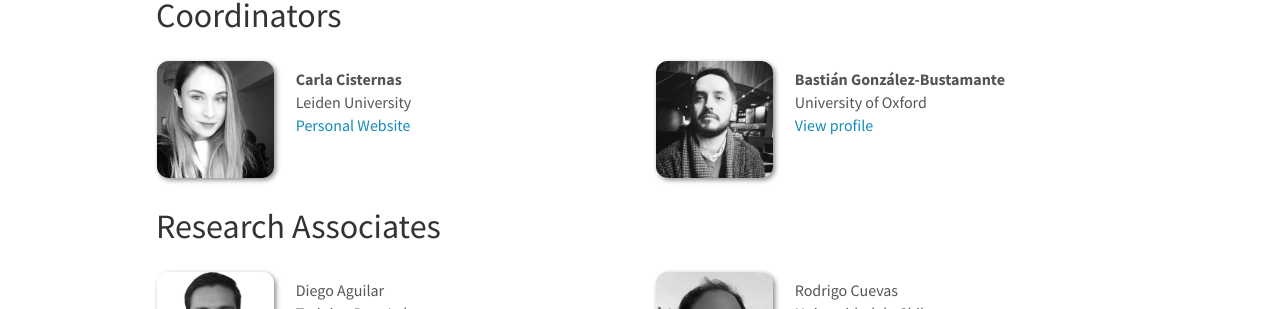
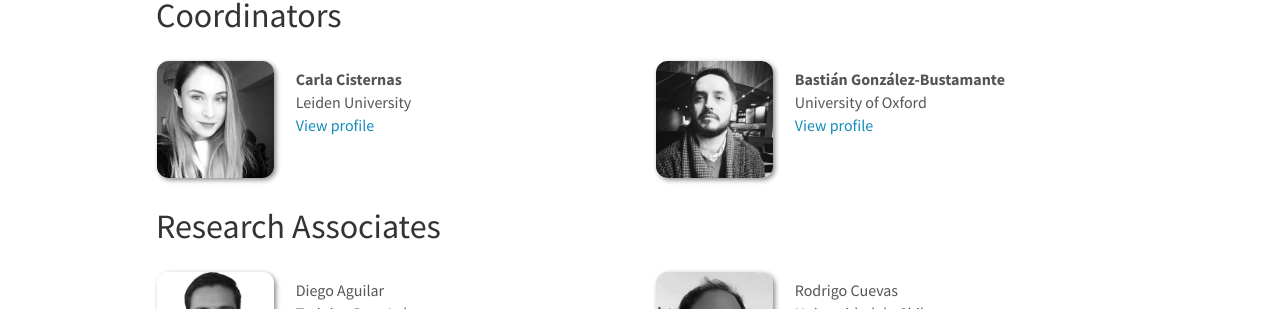
Before and after one commit to training-datalab/old-training-datalab.com, a Jekyll site: the page built from _pages/team.md, in a window 1280 px wide and 900 px high. Shown: the part 196-505 px from the top of the window. Built offline with Jekyll 4.4.1, drawn with Linux system fonts in a browser that asks for light colours; nearby versions of some CDN libraries.

Commit message:
Update coordinators.yml

```diff
--- a/_data/coordinators.yml
+++ b/_data/coordinators.yml
@@ -2,7 +2,7 @@
   photo: ccisternas.jpg
   info: Leiden University
   email: c.g.cisternas.guasch@hum.leidenuniv.nl
-  website: <a href="https://carlacisternas.com/" target="_blank">Personal Website</a>
+  website: <a href="/team/ccisternas">View profile</a>
 
 - name: Bastián González-Bustamante
   photo: bgonzalezbustamante.jpg
```
